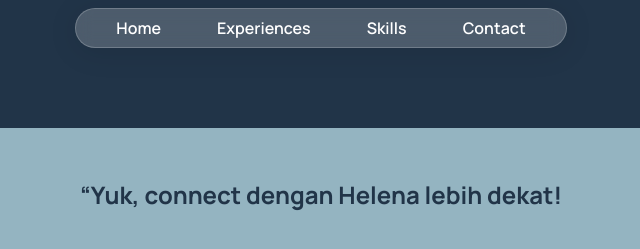
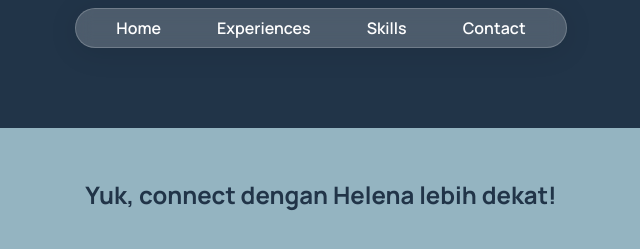
Before and after one commit to helenavianney/personal-website, a plain HTML site: page contact.html in a window 1280 px wide. Shown: the top 249 px of the page, 319-959 px from the left. Drawn offline with Linux system fonts and the light colour scheme.

Commit message:
update contact.html

```diff
--- a/contact.html
+++ b/contact.html
@@ -29,7 +29,7 @@
     <section>
         <div class="contact-card">
             <div class="title-contact">
-                <h2>“Yuk, connect dengan Helena lebih dekat!</h2>
+                <h2>Yuk, connect dengan Helena lebih dekat!</h2>
             </div>
             <div class="item-contact">
                 <a href="https://github.com/helenavianney">
```
